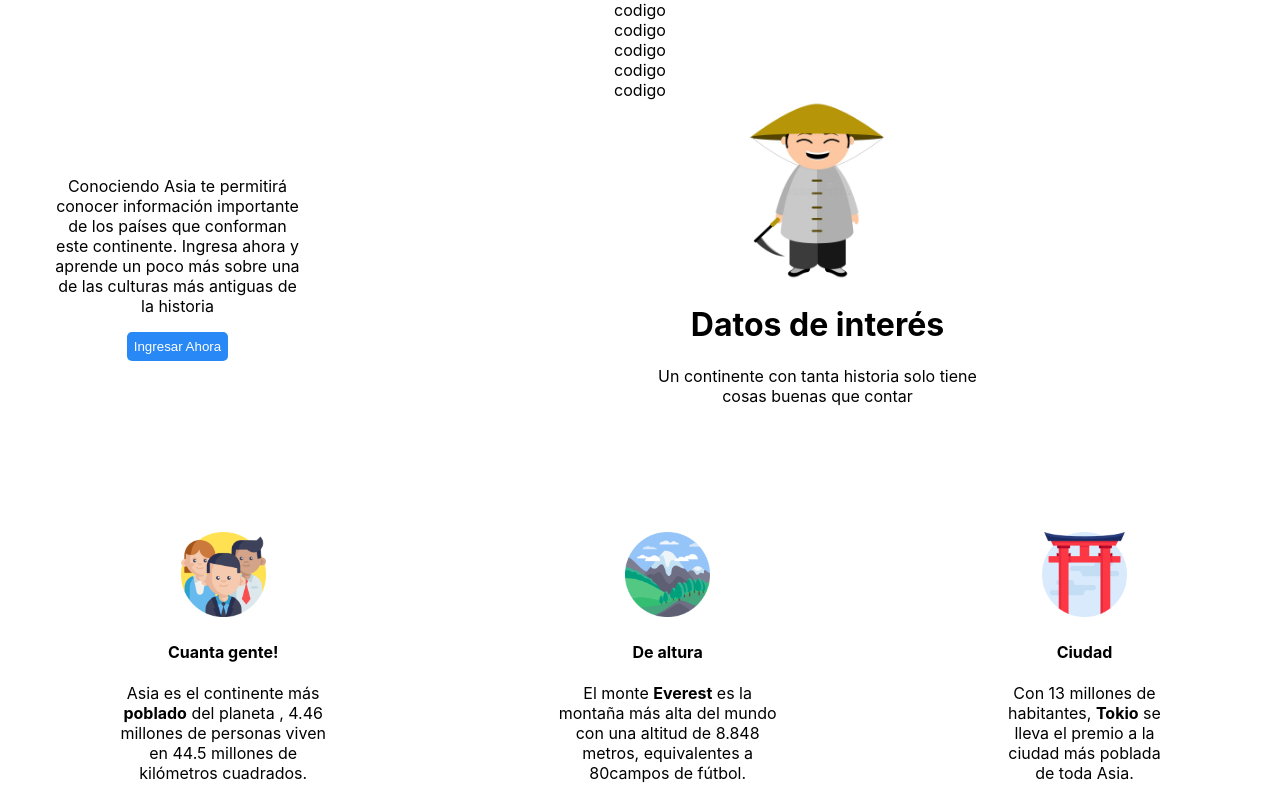
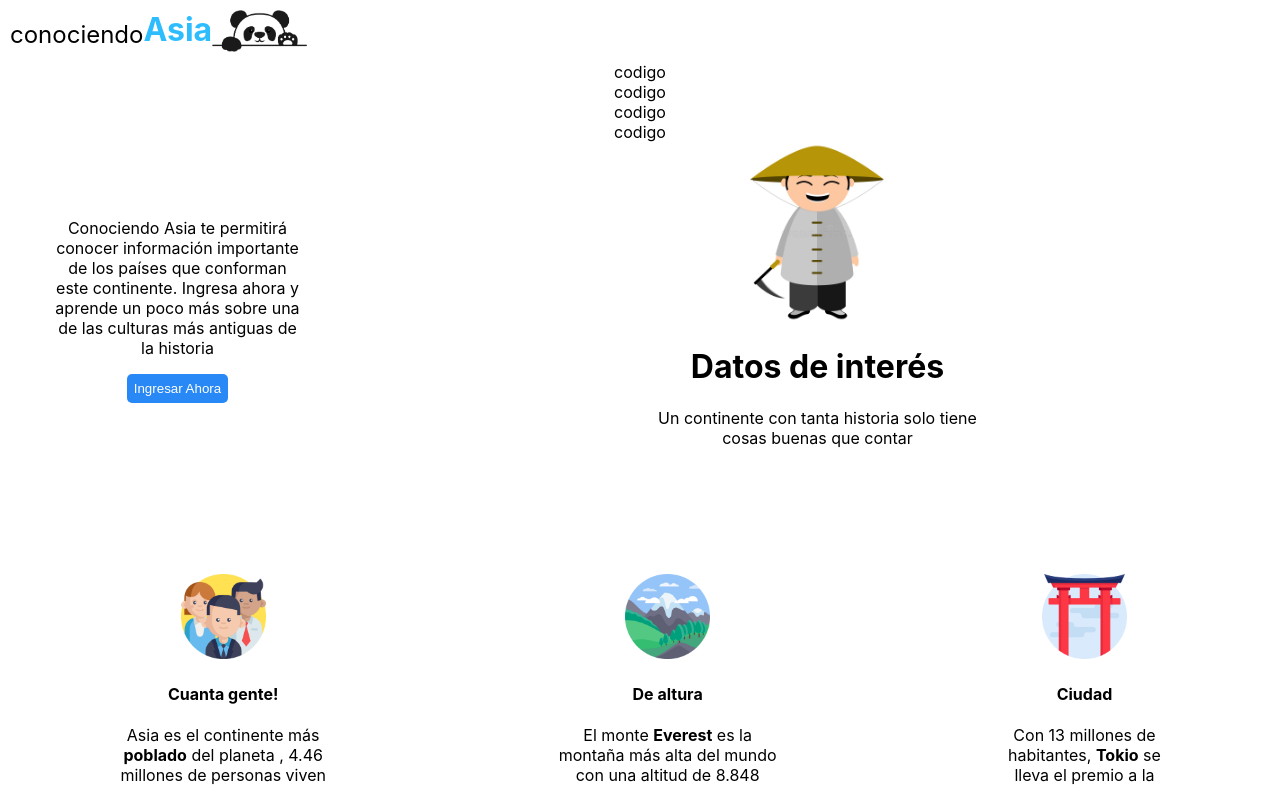
Before and after one commit to AndresPataFM/Countries-APP, a React (Create React App) app: page / in a window 1280 px wide. Shown: the top 786 px of the page. Built offline with nearby package versions, Linux system fonts and the light colour scheme.

Commit message:
nav pobre

```diff
--- a/src/components/Nav.jsx
+++ b/src/components/Nav.jsx
@@ -1,11 +1,13 @@
 import React from 'react';
-import SearchBar from './SearchBar.jsx';
-import styles from './Card.module.css';
+import './Nav.css';
+import image from '../panda.png'
 
 export default function Nav(){
     return(
-        <div>
-            codigo
-        </div>
+       <nav><span id="conociendo">conociendo</span> <span id="asia">Asia</span>
+        <img src={image} width="95" />
+
+       </nav>
     );
+
 };
```
